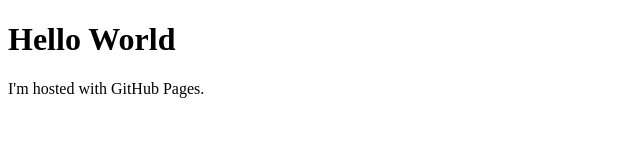
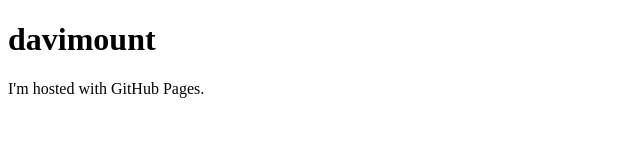
Before and after one commit to davimount/davimount.github.io, a plain HTML site: page index.html in a window 1280 px wide. Shown: the whole page, without its empty margins (0-640 px from the left). Drawn offline with Linux system fonts and the light colour scheme.

Commit message:
Personalized index.html

```diff
--- a/index.html
+++ b/index.html
@@ -1,7 +1,7 @@
 <!DOCTYPE html>
 <html>
 <body>
-<h1>Hello World</h1>
+<h1>davimount</h1>
 <p>I'm hosted with GitHub Pages.</p>
 </body>
 </html>
```
